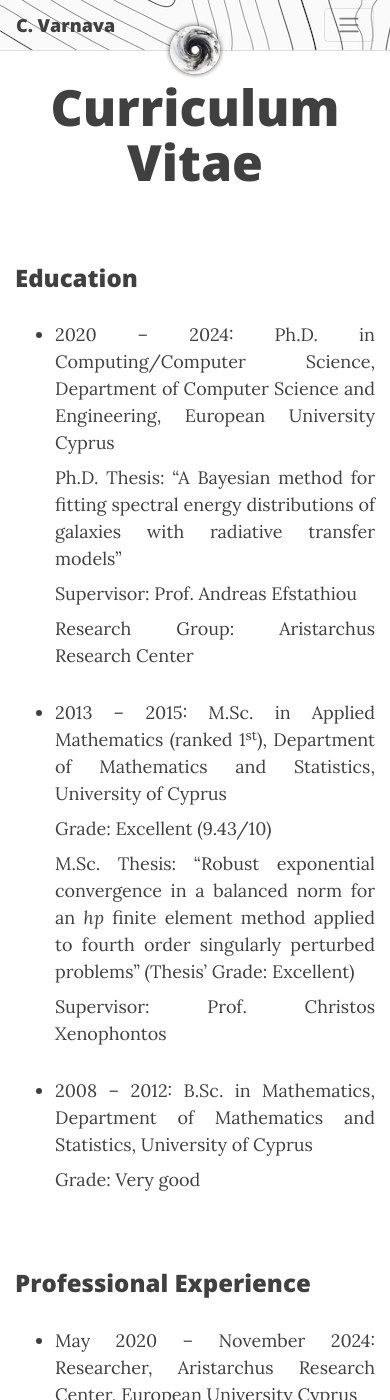
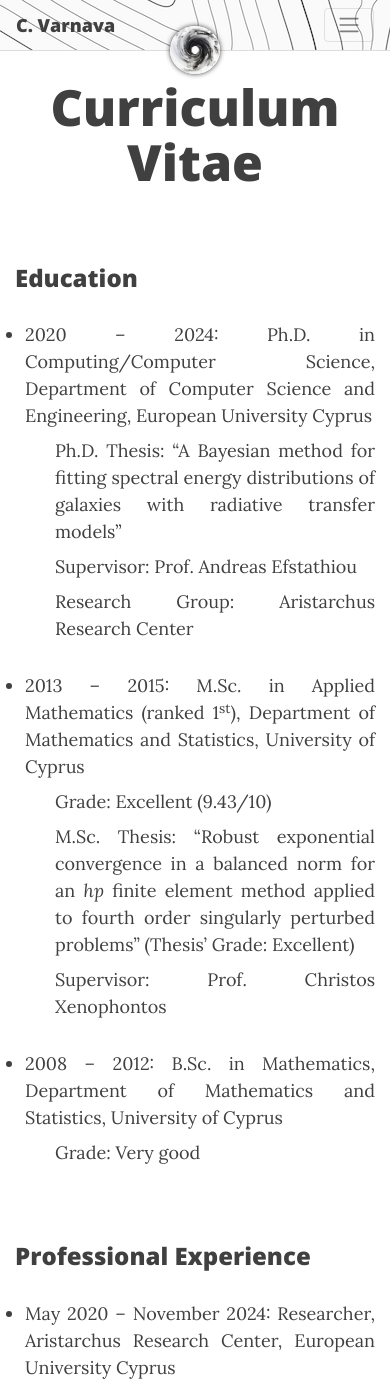
Before and after one commit to ch-var/ch-var.github.io, a Jekyll site: the page built from cv.html, in a window 390 px wide and 1400 px high. Built offline with Jekyll 4.4.1, drawn with Linux system fonts in a browser that asks for light colours; formulas are drawn with MathJax 3.

Commit message:
Update cv.html

```diff
--- a/cv.html
+++ b/cv.html
@@ -169,7 +169,7 @@
 
   @media (max-width: 767px) {
     .responsive-margin {
-      margin-left: 0;
+      margin-left: -30px;
       margin-right: 0;
     }
   }
```
